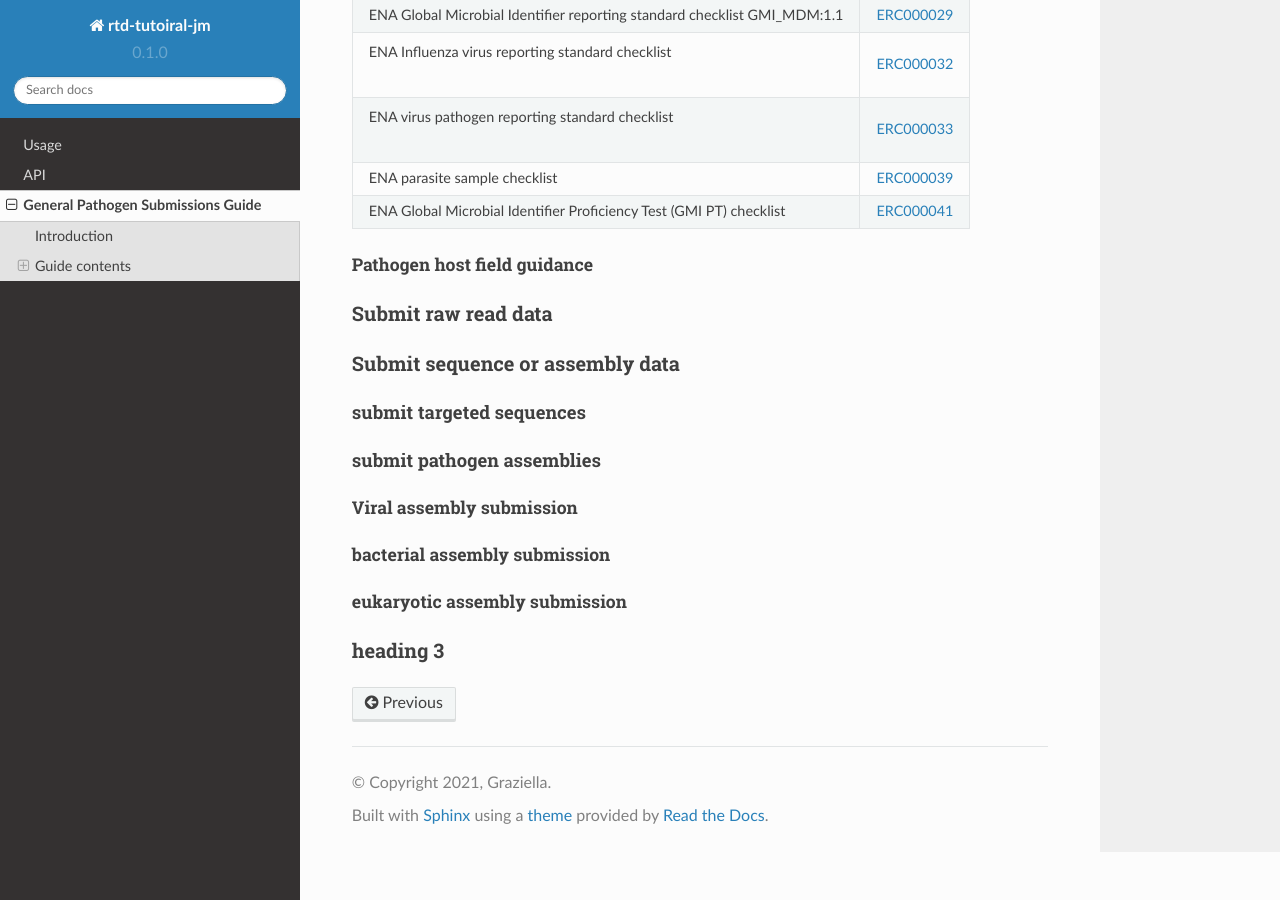
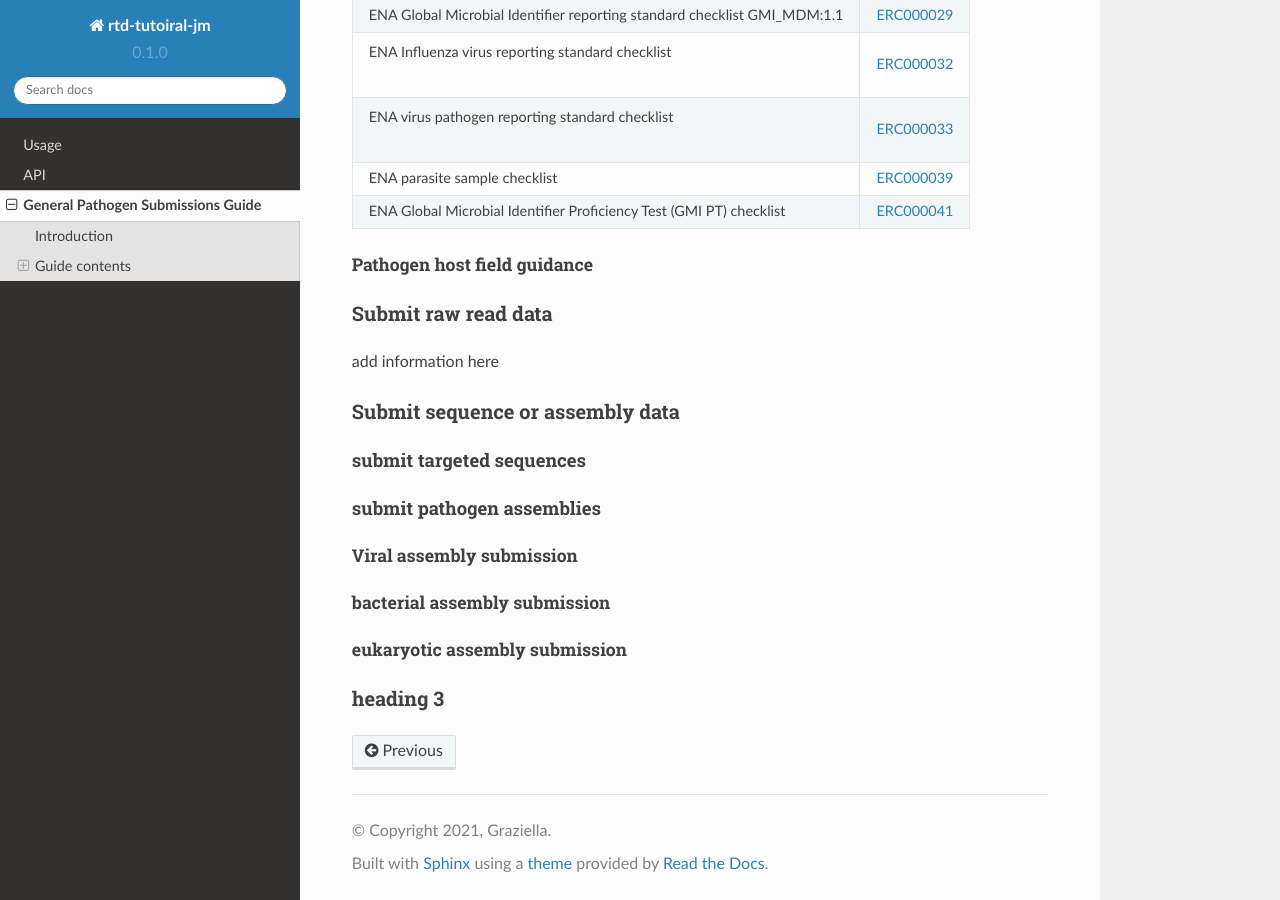
Before and after one commit to jas-mckin/rtd-tutorial-jm, a Sphinx documentation site: the page built from docs/source/pathogen_guide.rst, in a window 1280 px wide and 900 px high, scrolled down 3255 px. Built offline with Sphinx 7.4.7 and the Read the Docs theme 2.0.0, drawn with Linux system fonts in a browser that asks for light colours; comment, search, counter and statistics services are not loaded.

Commit message:
Update pathogen_guide.rst

```diff
--- a/docs/source/pathogen_guide.rst
+++ b/docs/source/pathogen_guide.rst
@@ -144,6 +144,8 @@ Pathogen host field guidance
 Submit raw read data
 ~~~~~~
 
+add information here
+
 Submit sequence or assembly data
 ~~~~~~
 
@@ -163,5 +165,7 @@ bacterial assembly submission
 eukaryotic assembly submission
 '''''''''''''''''
 
+
+
 heading 3
 ~~~~~~
```
